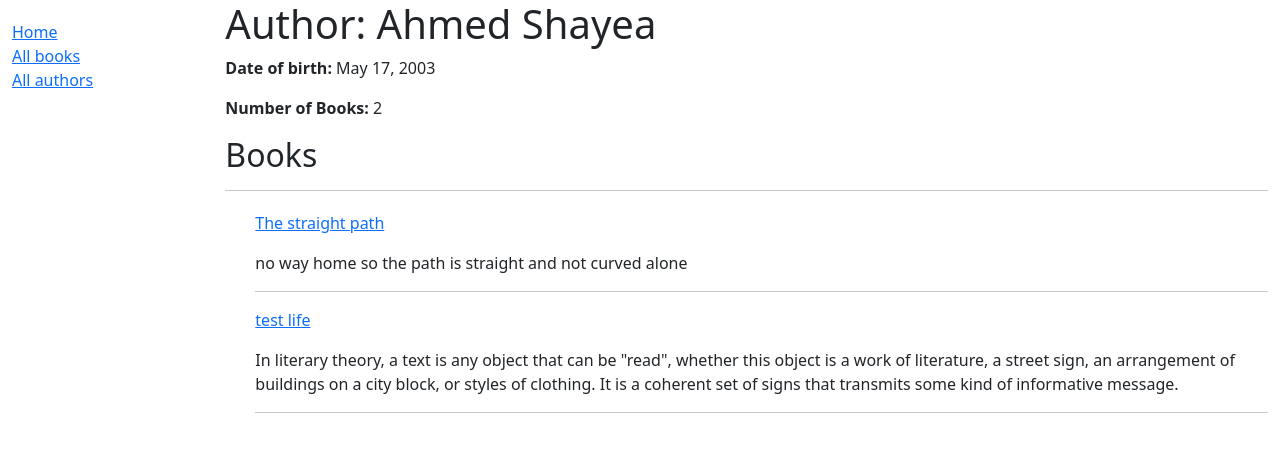
After one commit to shayea-colla/Locallibrary, a Django app: page /catalog/authors/1 in a window 1280 px wide. The commit adds this page. Shown: the top 452 px of the page. Run offline with Django 4.2, Linux system fonts and the light colour scheme; data comes from the database, SQL or seed files in the repository.

Commit message:
added the author list and detail view

```diff
--- a/catalog/models.py
+++ b/catalog/models.py
@@ -97,7 +97,7 @@ class Author(models.Model):
     def __str__(self):
         return f"{self.last_name} {self.first_name}"
 
-    def get_absolute_path(self):
+    def get_absolute_url(self):
 
         return reverse("author-detail", args=[str(self.id)])
 
--- /dev/null
+++ b/catalog/templates/catalog/author_detail.html
@@ -0,0 +1,42 @@
+{% extends 'catalog/layout.html' %}
+
+{% block title %} <title>Author</title> {% endblock %}
+{% block style %}
+	.books {
+		margin-left: 20px;
+		margin-top: 20px;
+		}
+	.books .summery {
+		text-rwap: rwap;
+		font-size: large;
+		width: 200px;
+		}
+{% endblock %}
+{% block content %}
+
+	<h1>Author: {{ author.first_name }} {{ author.last_name }}</h1>
+	<p><strong>Date of birth: </strong> {{ author.date_of_birth }} </p>
+
+	{% if author.date_of_death %}
+		<p><strong>Date of death: </strong> {{ author.date_of_death }} </p>
+	{% endif %}
+	<p><strong>Number of Books: </strong>{{ number_of_book }}</p>
+	<h2> Books </h2>
+	<hr>
+	<div class="books" style="margin-left: 30px; margin-top: 20px;">
+		{% if books %}
+			{% for book in books %}
+
+				<p><a href="{{ book.get_absolute_url }}">{{ book.title }}</a></p>
+				<div>
+					<p>{{ book.summery }}</p>
+				</div>
+					{% if not foreloop.last %}
+						<hr>
+					{% endif %}
+			{% endfor %}
+		{% else %}
+			<h4>NO WAY HOME SO THE AUTHOR DOESN'T HAVE BOOKS ALONE</h4>
+		{% endif %}
+	</div>
+{% endblock %}
--- a/catalog/templates/catalog/book_detail.html
+++ b/catalog/templates/catalog/book_detail.html
@@ -4,14 +4,14 @@
 
 {% block content %}
 	<h1>Title: {{ book.title }}</h1>
-	<p><strong> Author: </strong><a href="">{{ book.author }}</a></p>
+	<p><strong> Author: </strong><a href="{{ book.author.get_absolute_url }}">{{ book.author }}</a></p>
 	<p><strong> Summery:  </strong>{{ book.summery }} </p>
 	<p><strong> ISBN: </strong> {{ book.isbn }} </p>
 	<p><strong> Genre: </strong> {{ book.genre.all|join:", " }} </p>
 
-	<hr style="height: 1.3px; background-color:red;">
 	<div style="margin-left: 20px; margin-top:20px">
 		<h4> Copies </h4>
+		<hr style="height: 1.3px; background-color:darkred; border: none;">
 		{% for copy in book.bookinstance_set.all %}
 			<p class="{% if copy.status == 'a' %}text-success{% elif copy.status == 'm' %}text-danger{% endif %}">
 				{{ copy.get_status_display }}
--- a/catalog/templates/catalog/layout.html
+++ b/catalog/templates/catalog/layout.html
@@ -10,6 +10,9 @@
   <!-- Add additional CSS in static file -->
   {% load static %}
   <link rel="stylesheet" href="{% static 'css/styles.css' %}">
+<style>
+  {% block style %} {% endblock %}
+</style>
 </head>
 <body>
   <div class="container-fluid">
@@ -19,11 +22,10 @@
         <ul class="sidebar-nav">
           <li><a href="{% url 'index' %}">Home</a></li>
 	  <li><a href="{% url 'book' %}">All books</a></li>
-          <li><a href="">All authors</a></li>
+	  <li><a href="{% url 'author' %}">All authors</a></li>
         </ul>
      {% endblock %}
       </div>
-      <div class="col-sm-10 ">{% block content %}{% endblock %}</div>
       {% block pagination %}
 	    {% if is_paginated %}
 		<div class="pagination">
@@ -41,6 +43,7 @@
 		</div>
 	    {% endif %}
 	  {% endblock %}
+      <div class="col-sm-10 ">{% block content %}{% endblock %}</div>
 
     </div>
   </div>
--- a/catalog/urls.py
+++ b/catalog/urls.py
@@ -1,11 +1,13 @@
 from django.urls import path
-
 from . import views
 
 
 urlpatterns = [
     path("", views.index, name="index"),
+
     path("books/", views.BookListView.as_view(), name="book"),
     path("book/<int:pk>", views.BookDetailView.as_view(), name="book-detail"),
 
+    path("authors/", views.author_list, name="author"),
+    path("authors/<int:pk>",views.author_detail, name="author-detail"),
 ]
--- a/catalog/views.py
+++ b/catalog/views.py
@@ -29,14 +29,40 @@ def index(request):
     return render(request, 'catalog/index.html', context=context)
 
 
+def author_list(request):
+    """ get all authors from db"""
+
+    authors = Author.objects.all()
+
+    return render(request, 'catalog/author_list.html', {
+        'authors': authors,
+        })
+
+def author_detail(request, pk):
+    author = Author.objects.get(pk=pk)
+    books = Book.objects.filter(author=author.id)
+    number_of_book =  Book.objects.filter(author=author.id).count()
+
+    return render(request, 'catalog/author_detail.html', {
+        'author': author,
+        'books': books,
+        'number_of_book': number_of_book,
+        })
+
+
+
+#class AuthorDetailView(generic.DetailView):
+#    model = Author
+#    self.object
+
+
 class BookListView(generic.ListView):
     model = Book
-    paginate_by = 3
     context_type = "book_list"
-    # get 5 books the contain 'the' case-insensitive
     queryset = Book.objects.all()
 
 
 
 class BookDetailView(generic.DetailView):
     model = Book
+    paginate_by = 3
```
Also changed, not shown: catalog/templates/catalog/author_list.html (added, +19 -0 lines). Lines whose indentation alone changed are shown as unchanged.
